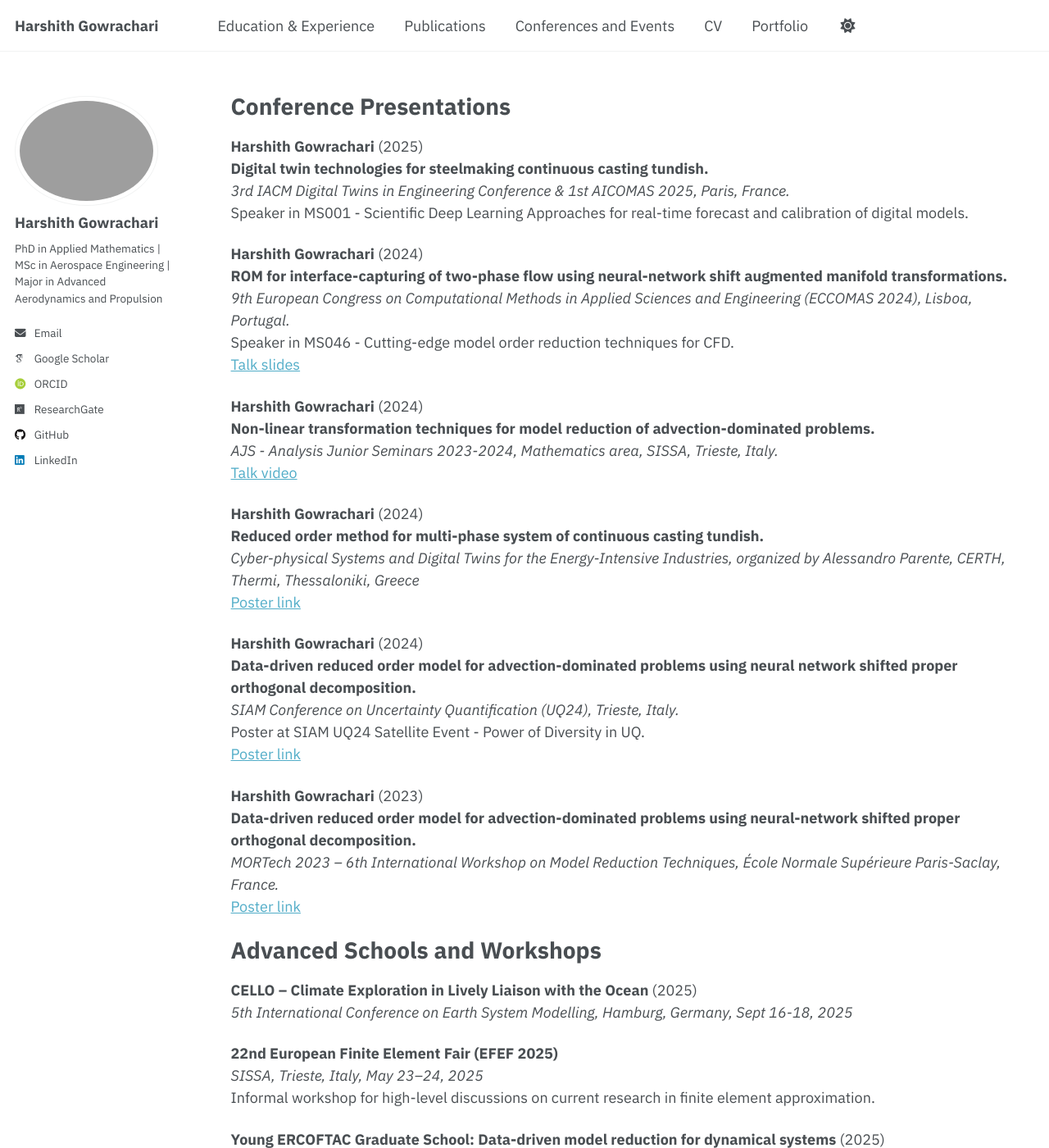
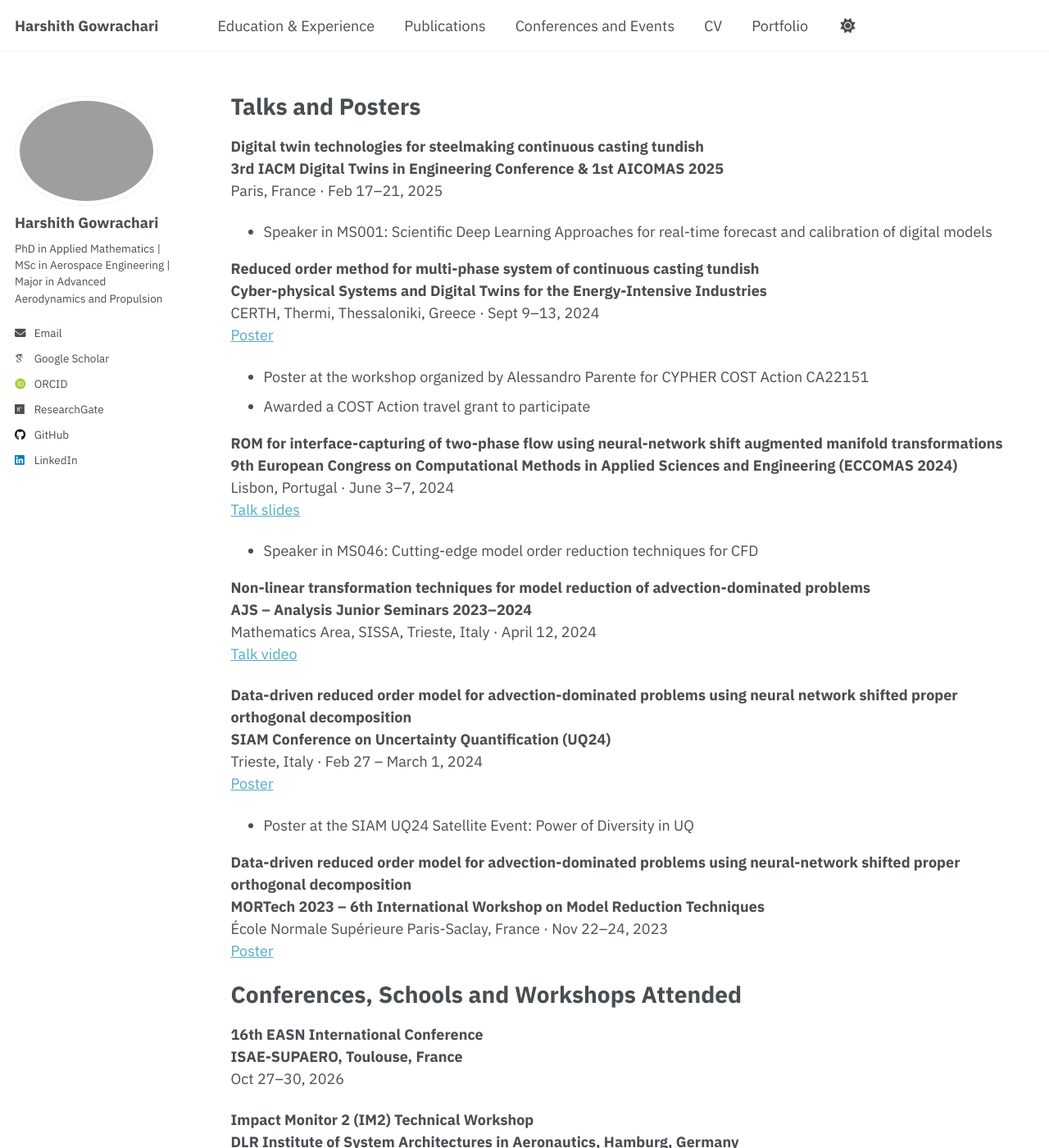
Before and after one commit to harshith-gowrachari/harshith-gowrachari.github.io, a Jekyll site: the page built from _pages/conferences-and-events.md, in a window 1280 px wide and 1400 px high. Shown: the whole window at 82% size. Built offline with Jekyll 4.4.1, drawn with Linux system fonts in a browser that asks for light colours; some web fonts are replaced; a script that is not in the unit is left out; some of the changed text lies outside the part shown.

Commit message:
Restructure Conferences page: add 2026 events, consistent format, dated and sorted

```diff
--- a/_pages/conferences-and-events.md
+++ b/_pages/conferences-and-events.md
@@ -3,73 +3,118 @@ layout: archive
 # title: "Conferences and Events"
 permalink: /conferences-and-events/
 author_profile: true
-redirect_from:
-  - /resume
 ---
 {% include base_path %}
 
-Conference Presentations
+Talks and Posters
 ======
 
-**Harshith Gowrachari** (2025)
-**Digital twin technologies for steelmaking continuous casting tundish.**
-*3rd IACM Digital Twins in Engineering Conference & 1st AICOMAS 2025, Paris, France.*
-Speaker in MS001 - Scientific Deep Learning Approaches for real-time forecast and calibration of digital models.
+**Digital twin technologies for steelmaking continuous casting tundish**
+**3rd IACM Digital Twins in Engineering Conference & 1st AICOMAS 2025**
+Paris, France · Feb 17–21, 2025
 
-**Harshith Gowrachari** (2024)
-**ROM for interface-capturing of two-phase flow using neural-network shift augmented manifold transformations.**
-*9th European Congress on Computational Methods in Applied Sciences and Engineering (ECCOMAS 2024), Lisboa, Portugal.*
-Speaker in MS046 - Cutting-edge model order reduction techniques for CFD.
+- Speaker in MS001: Scientific Deep Learning Approaches for real-time forecast and calibration of digital models
+
+**Reduced order method for multi-phase system of continuous casting tundish**
+**Cyber-physical Systems and Digital Twins for the Energy-Intensive Industries**
+CERTH, Thermi, Thessaloniki, Greece · Sept 9–13, 2024
+[Poster](https://drive.google.com/file/d/1krI66XvC8hQM1socmt-Ipv7RAsW4A7Ph/view?usp=drive_link)
+
+- Poster at the workshop organized by Alessandro Parente for CYPHER COST Action CA22151
+- Awarded a COST Action travel grant to participate
+
+**ROM for interface-capturing of two-phase flow using neural-network shift augmented manifold transformations**
+**9th European Congress on Computational Methods in Applied Sciences and Engineering (ECCOMAS 2024)**
+Lisbon, Portugal · June 3–7, 2024
 [Talk slides](https://drive.google.com/file/d/18iaUHZm0PSnIZXs5crhxd4eznY31YN65/view?usp=sharing)
 
-**Harshith Gowrachari** (2024)
-**Non-linear transformation techniques for model reduction of advection-dominated problems.**
-*AJS - Analysis Junior Seminars 2023-2024, Mathematics area, SISSA, Trieste, Italy.*
+- Speaker in MS046: Cutting-edge model order reduction techniques for CFD
+
+**Non-linear transformation techniques for model reduction of advection-dominated problems**
+**AJS – Analysis Junior Seminars 2023–2024**
+Mathematics Area, SISSA, Trieste, Italy · April 12, 2024
 [Talk video](https://www.youtube.com/watch?v=ggMeoj8J_5Q)
 
-**Harshith Gowrachari** (2024)
-**Reduced order method for multi-phase system of continuous casting tundish.**
-*Cyber-physical Systems and Digital Twins for the Energy-Intensive Industries, organized by Alessandro Parente, CERTH, Thermi, Thessaloniki, Greece*
-[Poster link](https://drive.google.com/file/d/1krI66XvC8hQM1socmt-Ipv7RAsW4A7Ph/view?usp=drive_link)
+**Data-driven reduced order model for advection-dominated problems using neural network shifted proper orthogonal decomposition**
+**SIAM Conference on Uncertainty Quantification (UQ24)**
+Trieste, Italy · Feb 27 – March 1, 2024
+[Poster](https://people.sissa.it/~grozza/wp-content/uploads/2023/11/Harshith_MORTech_final.pdf)
 
-**Harshith Gowrachari** (2024)
-**Data-driven reduced order model for advection-dominated problems using neural network shifted proper orthogonal decomposition.**
-*SIAM Conference on Uncertainty Quantification (UQ24), Trieste, Italy.*
-Poster at SIAM UQ24 Satellite Event - Power of Diversity in UQ.
-[Poster link](https://people.sissa.it/~grozza/wp-content/uploads/2023/11/Harshith_MORTech_final.pdf)
+- Poster at the SIAM UQ24 Satellite Event: Power of Diversity in UQ
 
-**Harshith Gowrachari** (2023)
-**Data-driven reduced order model for advection-dominated problems using neural-network shifted proper orthogonal decomposition.**
-*MORTech 2023 – 6th International Workshop on Model Reduction Techniques, École Normale Supérieure Paris-Saclay, France.*
-[Poster link](https://people.sissa.it/~grozza/wp-content/uploads/2023/11/Harshith_MORTech_final.pdf)
+**Data-driven reduced order model for advection-dominated problems using neural-network shifted proper orthogonal decomposition**
+**MORTech 2023 – 6th International Workshop on Model Reduction Techniques**
+École Normale Supérieure Paris-Saclay, France · Nov 22–24, 2023
+[Poster](https://people.sissa.it/~grozza/wp-content/uploads/2023/11/Harshith_MORTech_final.pdf)
 
-Advanced Schools and Workshops
+Conferences, Schools and Workshops Attended
 ======
 
-**CELLO – Climate Exploration in Lively Liaison with the Ocean** (2025)
-_5th International Conference on Earth System Modelling, Hamburg, Germany, Sept 16-18, 2025_
+**16th EASN International Conference**
+**ISAE-SUPAERO, Toulouse, France**
+Oct 27–30, 2026
+
+**Impact Monitor 2 (IM2) Technical Workshop**
+**DLR Institute of System Architectures in Aeronautics, Hamburg, Germany**
+Sept 8–9, 2026
+[Workshop highlights](https://impactmonitor.eu/im2/news/operationalizing-im2-framework-highlights-technical-workshop-hamburg)
+
+- Project workshop on applying the IM2 Toolbox and Framework to airport-level and air transport system-level impact assessment studies
+
+**HACE 2026 – Workshop on HPC/AI Hybridization (AISSAI)**
+**IRIT, Toulouse, France**
+May 26–28, 2026
+
+- Part of the thematic trimester "HPC and AI convergence at the exascale era", organized by the AISSAI Center and PEPR NumPEx
+
+**CELLO – Climate Exploration in Lively Liaison with the Ocean**
+**Hamburg, Germany**
+Sept 16–18, 2025
+
+- 5th International Conference on Earth System Modelling
 
 **22nd European Finite Element Fair (EFEF 2025)**
-_SISSA, Trieste, Italy, May 23–24, 2025_
-Informal workshop for high-level discussions on current research in finite element approximation.
+**SISSA, Trieste, Italy**
+May 23–24, 2025
 
-**Young ERCOFTAC Graduate School: Data-driven model reduction for dynamical systems** (2025)
-_Organized by Peter Schmid, Shervin Bagheri, Taraneh Sayadi, Montestigliano, Italy, April 13-19, 2025_
-Lectures on model reduction to spectral submanifolds by George Haller, ETH Zurich, Switzerland.
+- Informal workshop for high-level discussions on current research in finite element approximation
 
-**Training School on Machine Learning Methods for Reacting Flows** (2024)
-_Organized by Antonio Attili and Anh Khoa Doan at CERTH, Thermi, Thessaloniki, Greece, Sept 9-13, 2024_
+**Young ERCOFTAC Graduate School: Data-driven model reduction for dynamical systems**
+**Montestigliano, Italy**
+April 13–19, 2025
+[Project on GitHub](https://github.com/harshith-gowrachari/FluidSloshingSSM)
 
-**Introduction to Quantum Computing in Fluid Dynamics** (2024)
-_Von Karman Institute for Fluid Dynamics, Sint-Genesius-Rode, Belgium, July 8-12, 2024_
-Lecture series on quantum computing, quantum algorithms, hybrid computing, and quantum machine learning.
+- Organized by Peter Schmid, Shervin Bagheri and Taraneh Sayadi
+- Lectures on model reduction to spectral submanifolds by George Haller, ETH Zurich
+- Project: data-driven model reduction of fluid sloshing using spectral submanifolds (SSMs)
 
-**Advanced Course on Machine Learning for Fluid Mechanics** (2023)
-_Organized by Steven L. Brunton and Bernd R. Noack at CISM, Udine, Italy, July 10-14, 2023_
+**Training School on Machine Learning Methods for Reacting Flows**
+**CERTH, Thermi, Thessaloniki, Greece**
+Sept 9–13, 2024
 
-**Stanford FLAME - Future Learning Approaches for Modeling and Engineering AI Workshop** (2023)
-_Online, organized by Matthias Ihme and Wai Tong Chung, Stanford University, Sept 5-15, 2023_
-Participated in the 10-day ML challenge, tackling generative modelling in fluid dynamics/turbulence.
+- Organized by Antonio Attili and Anh Khoa Doan
 
-**Summer School on Reduced Order Methods in Computational Fluid Dynamics** (2022)
-_Organized by Gianluigi Rozza, Giovanni Stabile, and Michele Girfoglio at SISSA, Trieste, Italy, July 11–15, 2022_
+**Introduction to Quantum Computing in Fluid Dynamics**
+**Von Karman Institute for Fluid Dynamics, Sint-Genesius-Rode, Belgium**
+July 8–12, 2024
+
+- Lecture series on quantum computing, quantum algorithms, hybrid computing and quantum machine learning
+
+**Stanford FLAME – Future Learning Approaches for Modeling and Engineering AI Workshop**
+**Online, Stanford University**
+Sept 5–15, 2023
+
+- Organized by Matthias Ihme and Wai Tong Chung
+- Participated in the 10-day ML challenge on generative modelling in fluid dynamics and turbulence
+
+**Advanced Course on Machine Learning for Fluid Mechanics**
+**CISM, Udine, Italy**
+July 10–14, 2023
+
+- Organized by Steven L. Brunton and Bernd R. Noack
+
+**Summer School on Reduced Order Methods in Computational Fluid Dynamics**
+**SISSA, Trieste, Italy**
+July 11–15, 2022
+
+- Organized by Gianluigi Rozza, Giovanni Stabile and Michele Girfoglio
```
